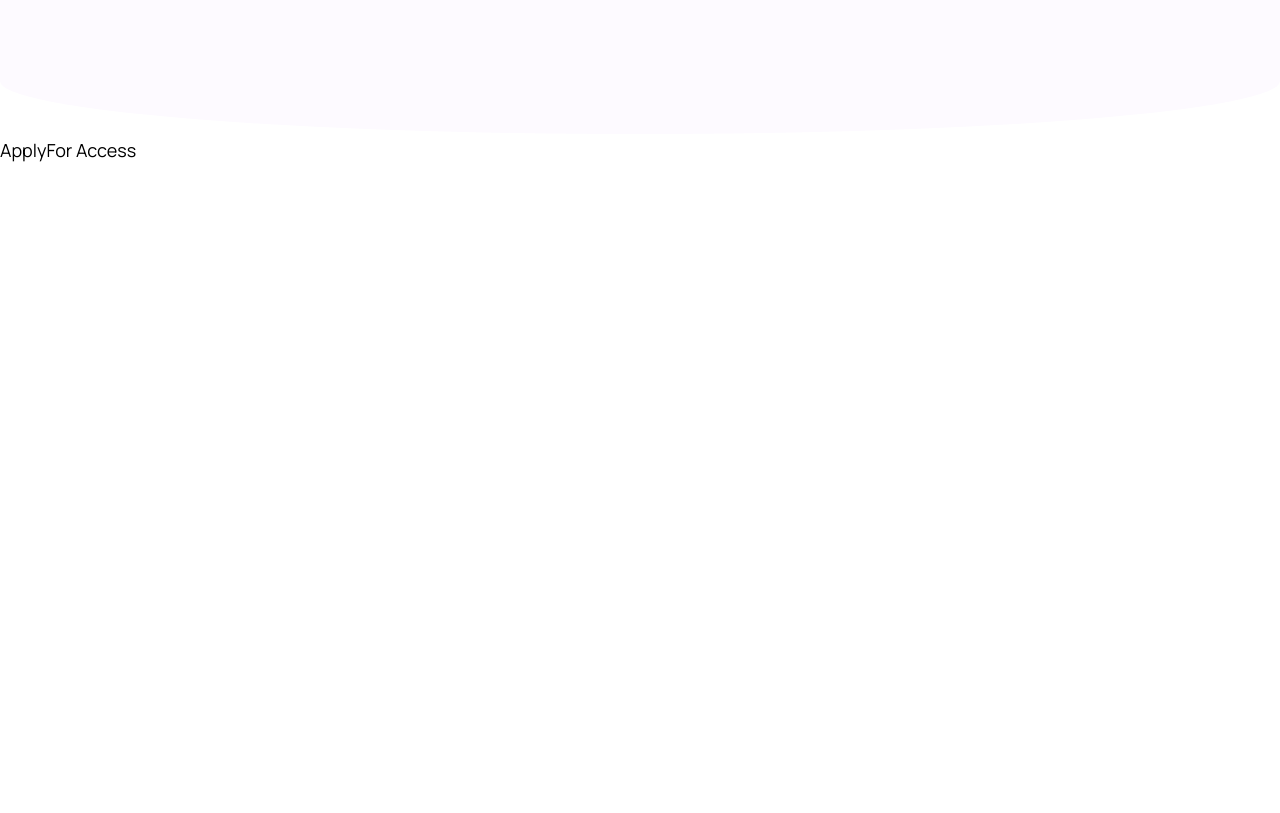
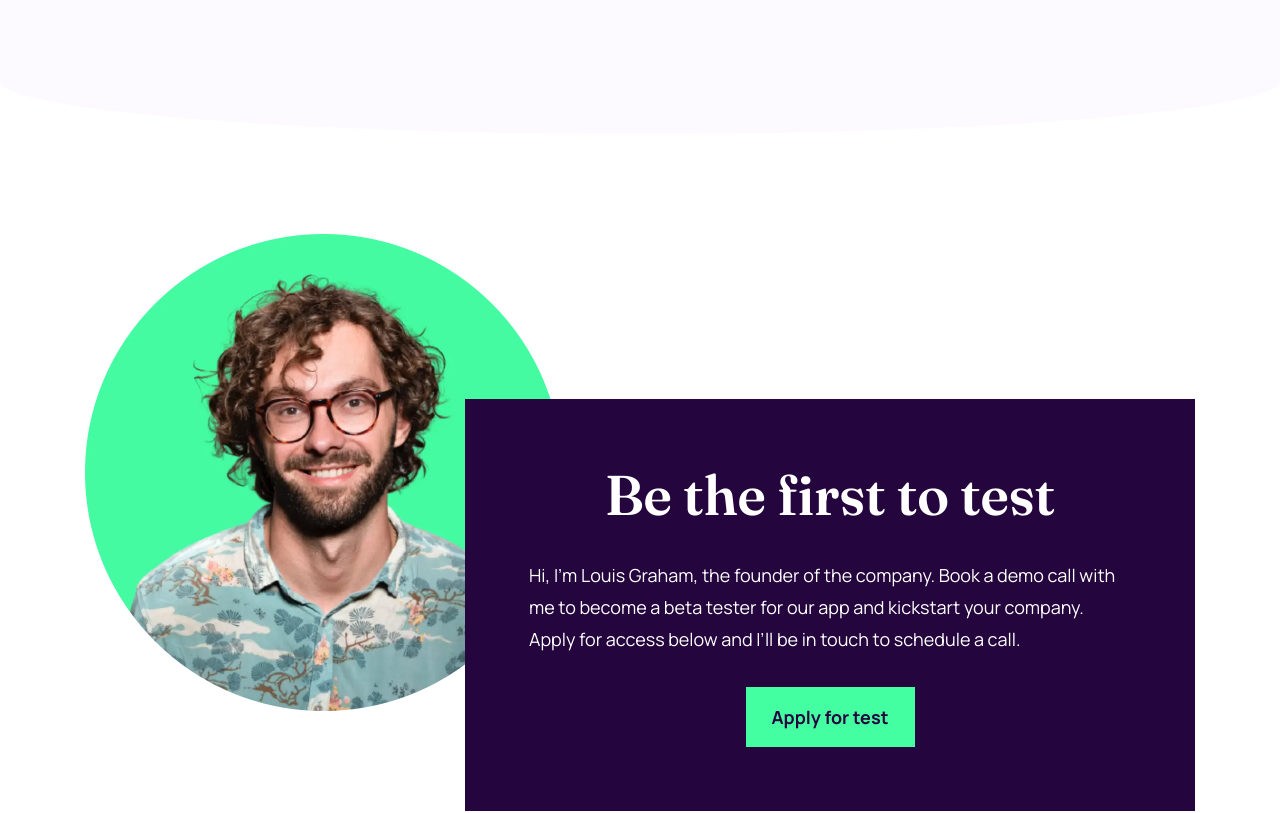
Before and after one commit to tsertic/frontend_mentor_challenges, a Next.js app in the folder workit_landing_page/: page / in a window 1280 px wide. Shown: the part 1260-2073 px from the top of the page. Built offline with nearby package versions, Linux system fonts and the light colour scheme.

Commit message:
workit_landing_page:added about me section

```diff
--- /dev/null
+++ b/workit_landing_page/app/_components/Homepage/About.tsx
@@ -0,0 +1,29 @@
+import Image from "next/image";
+import React from "react";
+import { Button } from "../UI/Button";
+
+export const About = () => {
+  return (
+    <div className="w-full md:max-w-[689px] md:mx-auto xl:container-wide relative md:pb-[200px] xl:pb-[100px]">
+      <Image
+        src="/images/image-founder.webp"
+        width={477}
+        height={477}
+        alt="Louis Graham founder of workit"
+        className="w-[278px] h-[278px] xl:w-[477px] xl:h-[477px] relative max-md:mx-auto  z-[-10] "
+      />
+      <div className=" flex flex-col items-center max-md:text-center md:absolute mt-[-40px] z-10 right-0 bottom  md:bottom-0 bg-dark-purple text-white p-[32px] md:p-[56px] xl:p-[64px] w-full md:max-w-[514px] xl:max-w-[730px]">
+        <h3 className="text-headingS md:text-[48px] xl:text-headingM font-fraunces mb-[16px] md:mb-[24px] xl:mb-[32px] text-center md:text-left ">
+          Be the first to test
+        </h3>
+        <p className="mb-[24px] xl:mb-[32px]">
+          Hi, I'm Louis Graham, the founder of the company. Book a demo call
+          with me to become a beta tester for our app and kickstart your
+          company. Apply for access below and I’ll be in touch to schedule a
+          call.
+        </p>
+        <Button>Apply for test</Button>
+      </div>
+    </div>
+  );
+};
--- a/workit_landing_page/app/page.tsx
+++ b/workit_landing_page/app/page.tsx
@@ -1,3 +1,4 @@
+import { About } from "./_components/Homepage/About";
 import { HeroSection } from "./_components/Homepage/HeroSection";
 import { ServicePerks } from "./_components/Homepage/ServicePerks";
 
@@ -9,7 +10,9 @@ export default function Home() {
       <section className="bg-ghost-white padding-x pt-[160px] md:pt-[200px] xl:pt-[260px] pb-[71px] md:pb-[103px] xl:pb-[171px] rounded-bottom-large ">
         <ServicePerks />
       </section>
-      <section className="min-h-[900px]">ApplyFor Access</section>
+      <section className="pt-[100px] pb-[80px] ">
+        <About />
+      </section>
     </main>
   );
 }
```
